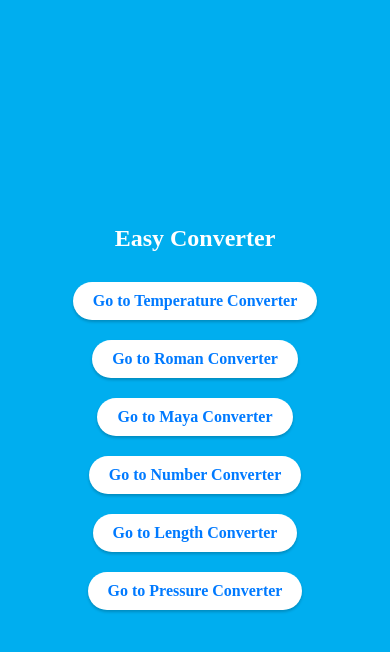
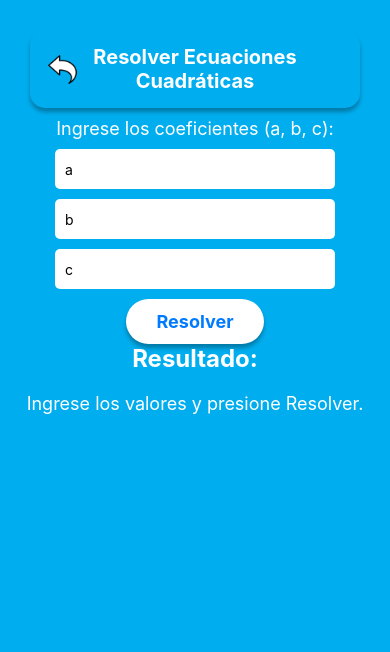
Before and after one commit to pauloalvarez21/TemperatureConverter, a React Native app: screen /QuadraticSolver in a window 390 px wide. Shown: the top 652 px of the page. Built offline with nearby package versions, Linux system fonts and the light colour scheme.

Commit message:
feat: creado ecuacion cuadratica

```diff
--- a/package.json
+++ b/package.json
@@ -17,7 +17,8 @@
     "react-native": "0.77.0",
     "react-native-gesture-handler": "^2.22.1",
     "react-native-safe-area-context": "^5.1.0",
-    "react-native-screens": "^4.6.0"
+    "react-native-screens": "^4.6.0",
+    "react-native-svg": "^15.11.2"
   },
   "devDependencies": {
     "@babel/core": "^7.25.2",
--- a/src/navigator/StackNavigator.tsx
+++ b/src/navigator/StackNavigator.tsx
@@ -7,6 +7,7 @@ import MayaConverter from '../screens/MayaConverter';
 import NumberConverter from '../screens/NumberConverter';
 import LengthConverter from '../screens/LengthConverter';
 import PressureConverter from '../screens/PressureConverter';
+import QuadraticSolver from '../screens/QuadraticSolver';
 
 // Define el tipo de las rutas
 export type RootStackParamList = {
@@ -17,6 +18,7 @@ export type RootStackParamList = {
   NumberConverter: undefined;
   LengthConverter: undefined;
   PressureConverter: undefined;
+  QuadraticSolver: undefined;
 };
 
 const Stack = createStackNavigator<RootStackParamList>();
@@ -36,6 +38,7 @@ export const StackNavigator = () => {
       <Stack.Screen name="NumberConverter" component={NumberConverter} />
       <Stack.Screen name="LengthConverter" component={LengthConverter} />
       <Stack.Screen name="PressureConverter" component={PressureConverter} />
+      <Stack.Screen name="QuadraticSolver" component={QuadraticSolver} />
     </Stack.Navigator>
   );
 };
--- a/src/screens/HomeScreen.tsx
+++ b/src/screens/HomeScreen.tsx
@@ -43,6 +43,11 @@ const HomeScreen = () => {
         onPress={() => navigation.navigate('PressureConverter')}>
         <Text style={styles.buttonText}>Go to Pressure Converter</Text>
       </TouchableOpacity>
+      <TouchableOpacity
+        style={styles.button}
+        onPress={() => navigation.navigate('QuadraticSolver')}>
+        <Text style={styles.buttonText}>Go to Quadratic Solver</Text>
+      </TouchableOpacity>
     </View>
   );
 };
--- /dev/null
+++ b/src/screens/QuadraticGraph.tsx
@@ -0,0 +1,86 @@
+import React from 'react';
+import {View} from 'react-native';
+import Svg, {Line, Path, Circle} from 'react-native-svg';
+
+interface QuadraticGraphProps {
+  a: number;
+  b: number;
+  c: number;
+  roots?: {root1?: number; root2?: number; hasRealSolutions: boolean};
+}
+
+const QuadraticGraph: React.FC<QuadraticGraphProps> = ({a, b, c, roots}) => {
+  if (a === 0) {
+    return null;
+  } // No es una ecuación cuadrática
+
+  // Generar puntos de la parábola
+  const points = [];
+  for (let x = -10; x <= 10; x += 0.5) {
+    const y = a * x * x + b * x + c;
+    points.push({x, y});
+  }
+
+  // Convertir puntos a coordenadas SVG
+  const scaleX = 20; // Escala horizontal
+  const scaleY = 20; // Escala vertical
+  const offsetX = 200; // Centro en X
+  const offsetY = 200; // Centro en Y
+
+  const pathData = points
+    .map((p, index) => {
+      const x = offsetX + p.x * scaleX;
+      const y = offsetY - p.y * scaleY;
+      return `${index === 0 ? 'M' : 'L'} ${x} ${y}`;
+    })
+    .join(' ');
+
+  return (
+    <View style={{alignItems: 'center', marginTop: 20}}>
+      <Svg width={400} height={400}>
+        {/* Ejes X e Y */}
+        <Line
+          x1="0"
+          y1={offsetY}
+          x2="400"
+          y2={offsetY}
+          stroke="black"
+          strokeWidth="2"
+        />
+        <Line
+          x1={offsetX}
+          y1="0"
+          x2={offsetX}
+          y2="400"
+          stroke="black"
+          strokeWidth="2"
+        />
+
+        {/* Graficar parábola */}
+        <Path d={pathData} fill="none" stroke="blue" strokeWidth="2" />
+
+        {/* Dibujar las raíces si existen */}
+        {roots?.hasRealSolutions &&
+          roots.root1 !== undefined &&
+          roots.root2 !== undefined && (
+            <>
+              <Circle
+                cx={offsetX + roots.root1 * scaleX}
+                cy={offsetY}
+                r="5"
+                fill="red"
+              />
+              <Circle
+                cx={offsetX + roots.root2 * scaleX}
+                cy={offsetY}
+                r="5"
+                fill="red"
+              />
+            </>
+          )}
+      </Svg>
+    </View>
+  );
+};
+
+export default QuadraticGraph;
--- /dev/null
+++ b/src/screens/QuadraticSolver.tsx
@@ -0,0 +1,158 @@
+import React, {useEffect, useState} from 'react';
+import {
+  View,
+  Text,
+  TextInput,
+  TouchableOpacity,
+  StyleSheet,
+} from 'react-native';
+import {useNavigation} from '@react-navigation/native';
+import useQuadraticSolver from '../state/useQuadraticSolver';
+import Header from '../components/Header';
+import QuadraticGraph from './QuadraticGraph';
+
+const QuadraticSolver = () => {
+  const navigation = useNavigation();
+  const {solutions, solveQuadratic} = useQuadraticSolver();
+
+  const [a, setA] = useState('');
+  const [b, setB] = useState('');
+  const [c, setC] = useState('');
+
+  const safeParse = (value: string) => {
+    const parsed = parseFloat(value);
+    return isNaN(parsed) ? 0 : parsed;
+  };
+
+  const handleSolve = () => {
+    solveQuadratic(parseFloat(a), parseFloat(b), parseFloat(c));
+  };
+
+  useEffect(() => {
+    console.log('Estado de solutions:', solutions);
+  }, [solutions]);
+
+  return (
+    <View style={styles.container}>
+      <Header
+        title="Resolver Ecuaciones Cuadráticas"
+        showBack={true}
+        navigation={navigation}
+      />
+
+      <Text style={styles.label}>Ingrese los coeficientes (a, b, c):</Text>
+      <TextInput
+        style={styles.input}
+        keyboardType="numeric"
+        placeholder="a"
+        value={a}
+        onChangeText={setA}
+      />
+      <TextInput
+        style={styles.input}
+        keyboardType="numeric"
+        placeholder="b"
+        value={b}
+        onChangeText={setB}
+      />
+      <TextInput
+        style={styles.input}
+        keyboardType="numeric"
+        placeholder="c"
+        value={c}
+        onChangeText={setC}
+      />
+
+      <TouchableOpacity style={styles.solveButton} onPress={handleSolve}>
+        <Text style={styles.buttonText}>Resolver</Text>
+      </TouchableOpacity>
+
+      <Text style={styles.title}>Resultado:</Text>
+      {solutions ? (
+        solutions.hasRealSolutions ? (
+          <Text style={styles.result}>
+            {solutions.root1 === solutions.root2
+              ? `Raíz doble: ${solutions.root1.toFixed(2)}`
+              : `Raíz 1: ${solutions.root1.toFixed(
+                  2,
+                )}\nRaíz 2: ${solutions.root2.toFixed(2)}`}
+          </Text>
+        ) : (
+          <Text style={styles.result}>{solutions.message}</Text>
+        )
+      ) : (
+        <Text style={styles.result}>
+          Ingrese los valores y presione Resolver.
+        </Text>
+      )}
+
+      {/* Graficar la ecuación cuadrática */}
+      <QuadraticGraph
+        a={safeParse(a)}
+        b={safeParse(b)}
+        c={safeParse(c)}
+        roots={
+          solutions && solutions.hasRealSolutions
+            ? solutions
+            : {root1: 0, root2: 0, hasRealSolutions: false}
+        }
+      />
+    </View>
+  );
+};
+
+const styles = StyleSheet.create({
+  container: {
+    flex: 1,
+    backgroundColor: '#00AEEF',
+    padding: 20,
+  },
+  label: {
+    fontSize: 18,
+    color: 'white',
+    marginBottom: 10,
+    textAlign: 'center',
+  },
+  input: {
+    width: '80%',
+    height: 40,
+    backgroundColor: 'white',
+    borderRadius: 5,
+    paddingHorizontal: 10,
+    marginBottom: 10,
+    alignSelf: 'center',
+  },
+  solveButton: {
+    backgroundColor: 'white',
+    paddingVertical: 12,
+    paddingHorizontal: 30,
+    borderRadius: 25,
+    alignSelf: 'center',
+    shadowColor: '#000',
+    shadowOffset: {width: 0, height: 4},
+    shadowOpacity: 0.3,
+    shadowRadius: 4,
+    elevation: 5,
+  },
+  buttonText: {
+    fontSize: 18,
+    color: '#007AFF',
+    fontWeight: 'bold',
+    textAlign: 'center',
+  },
+  title: {
+    fontSize: 24,
+    fontWeight: 'bold',
+    color: 'white',
+    marginBottom: 10,
+    textAlign: 'center',
+  },
+  result: {
+    fontSize: 18,
+    color: 'white',
+    textAlign: 'center',
+    marginTop: 10,
+  },
+});
+
+export default QuadraticSolver;
--- /dev/null
+++ b/src/state/useQuadraticSolver.ts
@@ -0,0 +1,46 @@
+import {useState} from 'react';
+
+type QuadraticSolutions =
+  | {
+      root1: number;
+      root2: number;
+      hasRealSolutions: true;
+    }
+  | {
+      message: string;
+      hasRealSolutions: false;
+    };
+
+const useQuadraticSolver = () => {
+  const [solutions, setSolutions] = useState<QuadraticSolutions | null>(null);
+
+  const solveQuadratic = (a: number, b: number, c: number) => {
+    if (a === 0) {
+      setSolutions({
+        message: 'No es una ecuación cuadrática',
+        hasRealSolutions: false,
+      });
+      return;
+    }
+
+    const discriminant = b * b - 4 * a * c;
+
+    if (discriminant > 0) {
+      const root1 = (-b + Math.sqrt(discriminant)) / (2 * a);
+      const root2 = (-b - Math.sqrt(discriminant)) / (2 * a);
+      setSolutions({root1, root2, hasRealSolutions: true});
+    } else if (discriminant === 0) {
+      const root = -b / (2 * a);
+      setSolutions({root1: root, root2: root, hasRealSolutions: true});
+    } else {
+      setSolutions({
+        message: 'No tiene soluciones reales',
+        hasRealSolutions: false,
+      });
+    }
+  };
+
+  return {solutions, solveQuadratic};
+};
+
+export default useQuadraticSolver;
```
Also changed, not shown: 2 other files (tests, documents, lock files or other folders).
